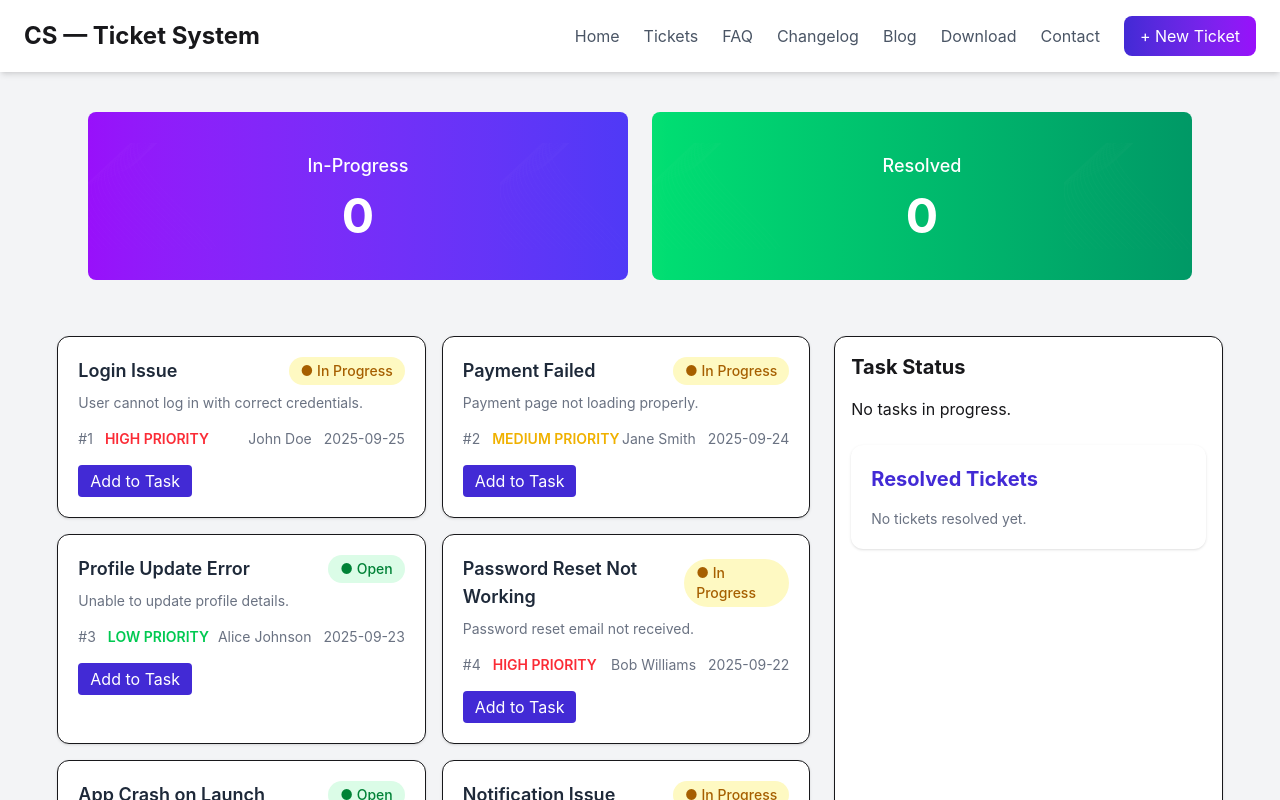
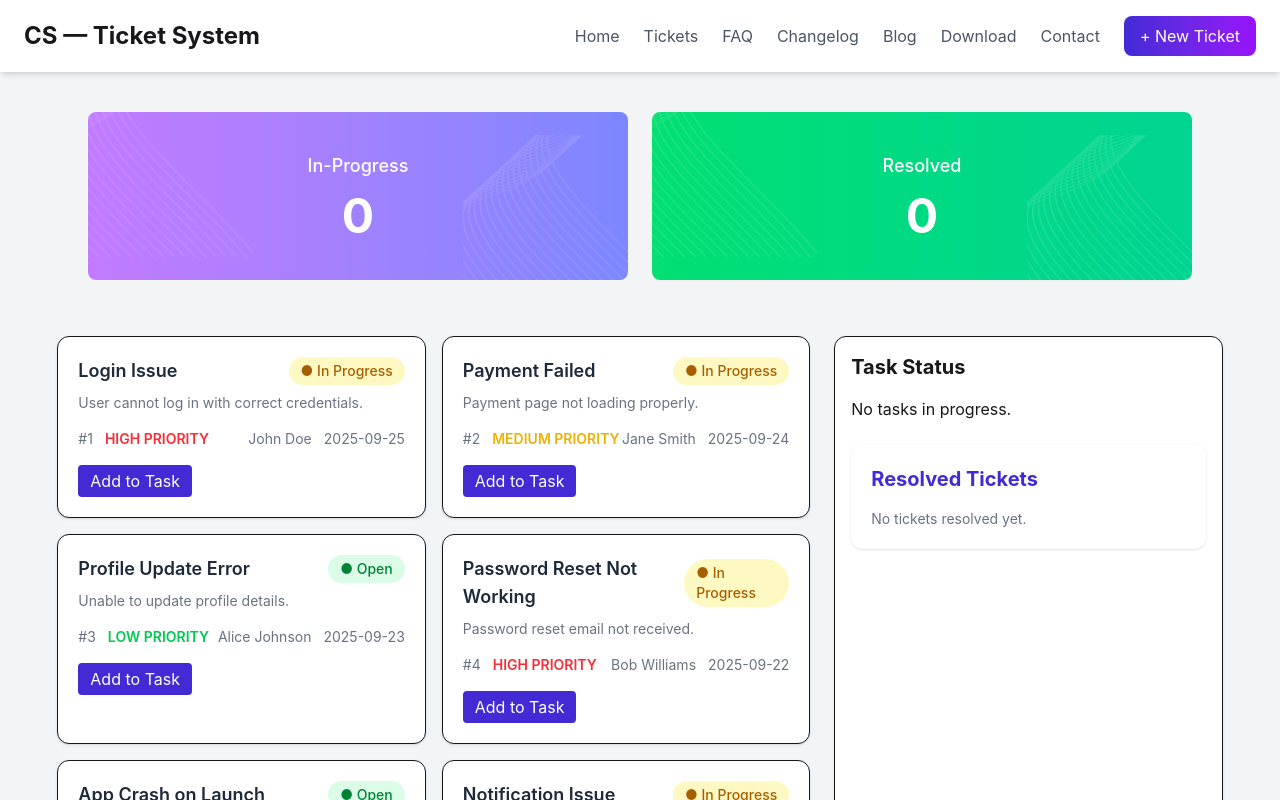
Before and after one commit to plabonmdk/Customer-Support-Zone-2, a React (Vite) app: page / in a window 1280 px wide. Shown: the top 800 px of the page. Built offline with nearby package versions, Linux system fonts and the light colour scheme.

Commit message:
baner update

```diff
--- a/src/components/Banner.jsx
+++ b/src/components/Banner.jsx
@@ -3,21 +3,22 @@ import vectorImg from "../assets/vector1.png";
 
 const StatCard = ({ title, count, gradientFrom, gradientTo }) => (
   <div className="relative rounded-lg overflow-hidden text-white p-10 flex flex-col items-center justify-center">
+
     {/* Gradient background */}
     <div className={`absolute inset-0 bg-gradient-to-r ${gradientFrom} ${gradientTo}`}></div>
 
-    {/* Left image */}
+    {/* Left image - top left */}
     <img
       src={vectorImg}
       alt=""
-      className="absolute left-0 top-1/2 transform -translate-y-1/2 opacity-20 w-32 h-32 object-contain"
+      className="absolute left-0 top-0 transform -translate-x-1/4 -translate-y-1/4 opacity-100 w-55 h-55 object-contain"
     />
 
-    {/* Right image */}
+    {/* Right image - bottom right */}
     <img
       src={vectorImg}
       alt=""
-      className="absolute right-0 top-1/2 transform -translate-y-1/2 opacity-20 w-32 h-32 object-contain"
+      className="absolute right-0 bottom-0 transform translate-x-1/4 translate-y-1/4 opacity-100 w-55 h-55 object-contain"
     />
 
     {/* Content */}
@@ -35,14 +36,14 @@ const Banner = ({ inProgressCount = 0, resolvedCount = 0 }) => {
         <StatCard
           title="In-Progress"
           count={inProgressCount}
-          gradientFrom="from-purple-600"
-          gradientTo="to-indigo-600"
+          gradientFrom="from-purple-400"
+          gradientTo="to-indigo-400"
         />
         <StatCard
           title="Resolved"
           count={resolvedCount}
           gradientFrom="from-green-400"
-          gradientTo="to-emerald-600"
+          gradientTo="to-emerald-400"
         />
       </div>
     </div>
--- a/src/components/Footer.jsx
+++ b/src/components/Footer.jsx
@@ -4,7 +4,13 @@ const Footer = () => {
   return (
     <footer className="bg-base-200 text-base-content border-t border-base-300">
       <div className="max-w-7xl mx-auto px-10 py-10 grid md:grid-cols-4 gap-10">
+      <div>
 
+        <h1 className="text-2xl font-bold">
+          CS — Ticket System
+        </h1>
+
+      </div>
         <div>
           <h6 className="font-bold text-lg mb-4">Services</h6>
           <ul className="space-y-2">
```
